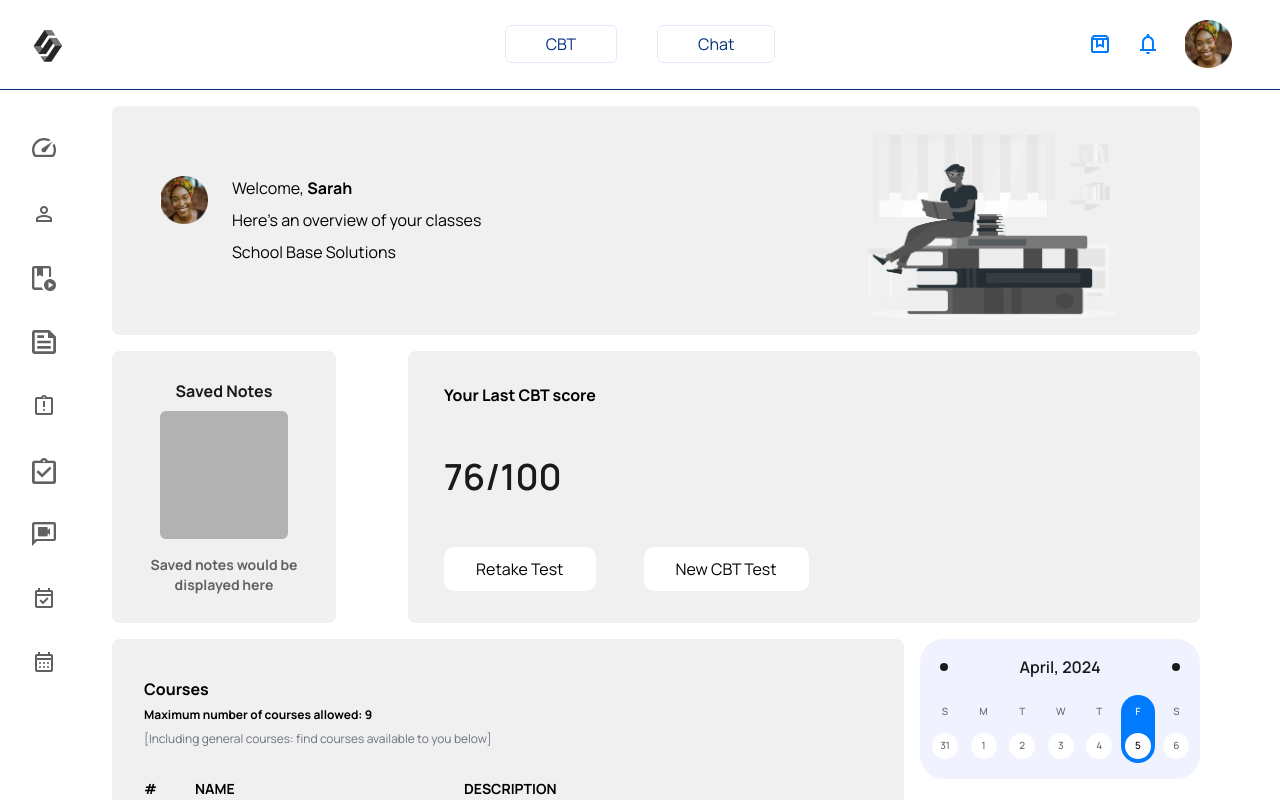
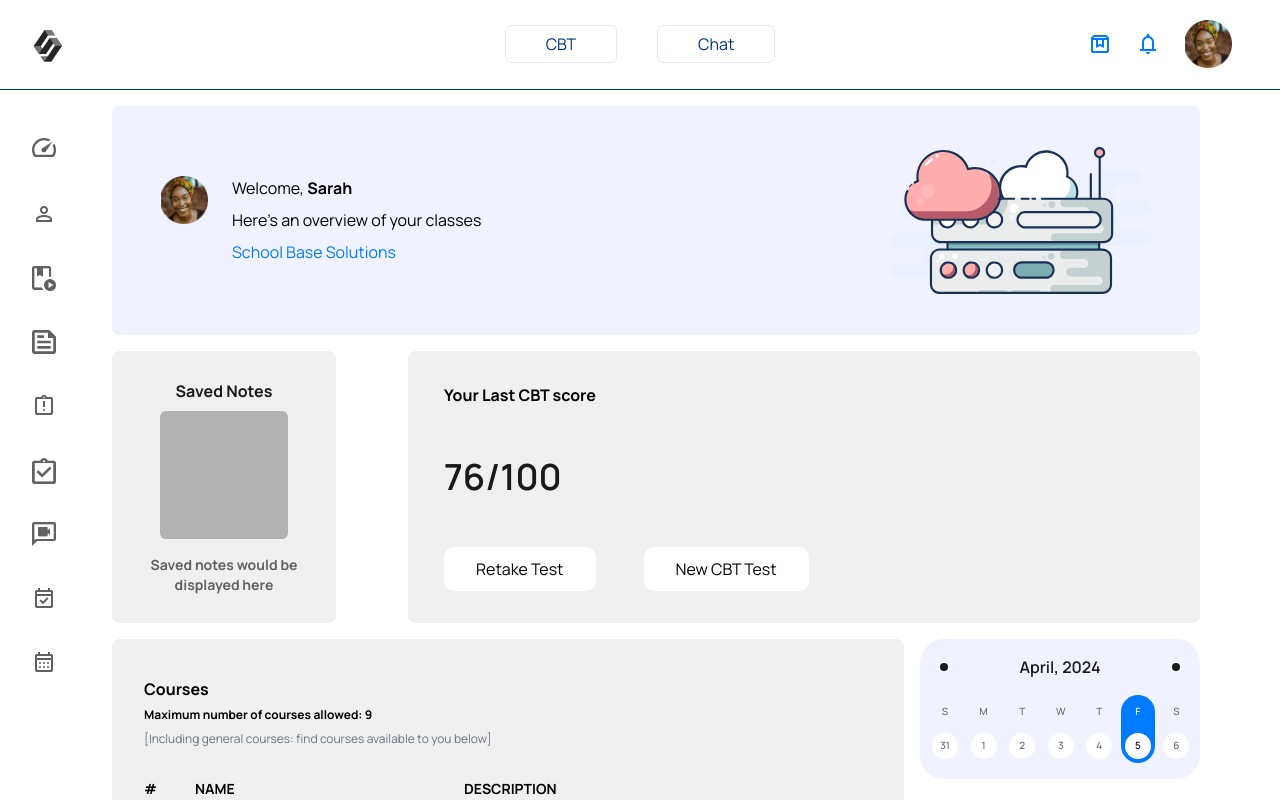
Before and after one commit to AJ1732/capstone_schoolbase_lms, a React (Vite) app: page /software in a window 1280 px wide. Built offline with nearby package versions, Linux system fonts and the light colour scheme.

Commit message:
chore: update styles

```diff
--- a/src/anatomy/Pages/Dashboard/sections/WelcomeSection.jsx
+++ b/src/anatomy/Pages/Dashboard/sections/WelcomeSection.jsx
@@ -1,17 +1,17 @@
 import React from 'react'
 import { HeaderAvatar } from "../../../../components/Avatar"
 import avatarImg from '../../../../assets/avatarImg.png'
-import dashboardHero from "../../../../assets/dashboardHero.png"
+import dashboardHero from "../../../../assets/dashboardHero.svg"
 
 const WelcomeSection = () => {
   return (
-    <section className="col-span-3 | bg-[#F0F0F0] w-full h-[14.3125rem] px-12 flex justify-between items-center rounded-lg">
+    <section className="col-span-3 | bg-primary-50 w-full h-[14.3125rem] px-12 flex justify-between items-center rounded-lg">
       <div className="flex justify-start items-start gap-6">
         <HeaderAvatar src={avatarImg} />
         <div className="space-y-2">
           <h4>Welcome, <span className="font-bold">Sarah</span> </h4>
           <p>Here’s an overview of your classes</p>
-          <p>School Base Solutions</p>
+          <p className='text-primary-00'>School Base Solutions</p>
         </div>
       </div>
 
```
Also changed, not shown: src/assets/dashboardHero.png (deleted), src/assets/dashboardHero.svg (added).
